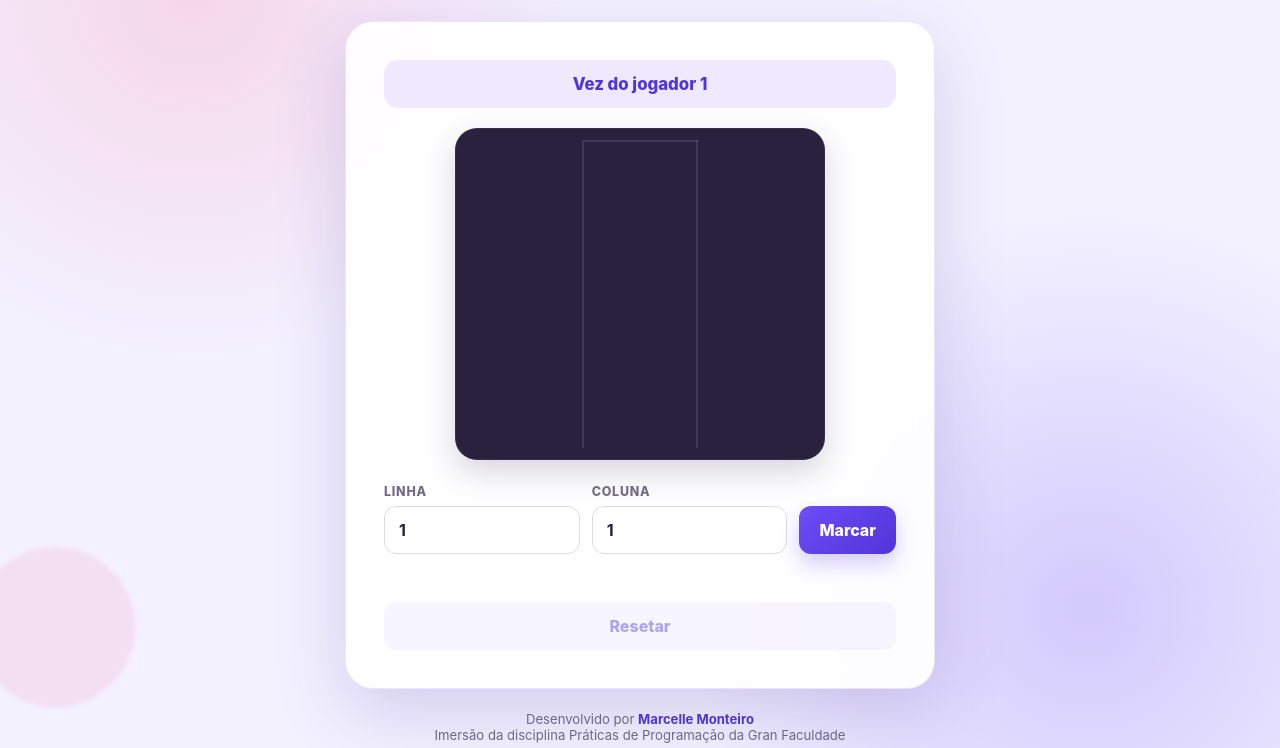
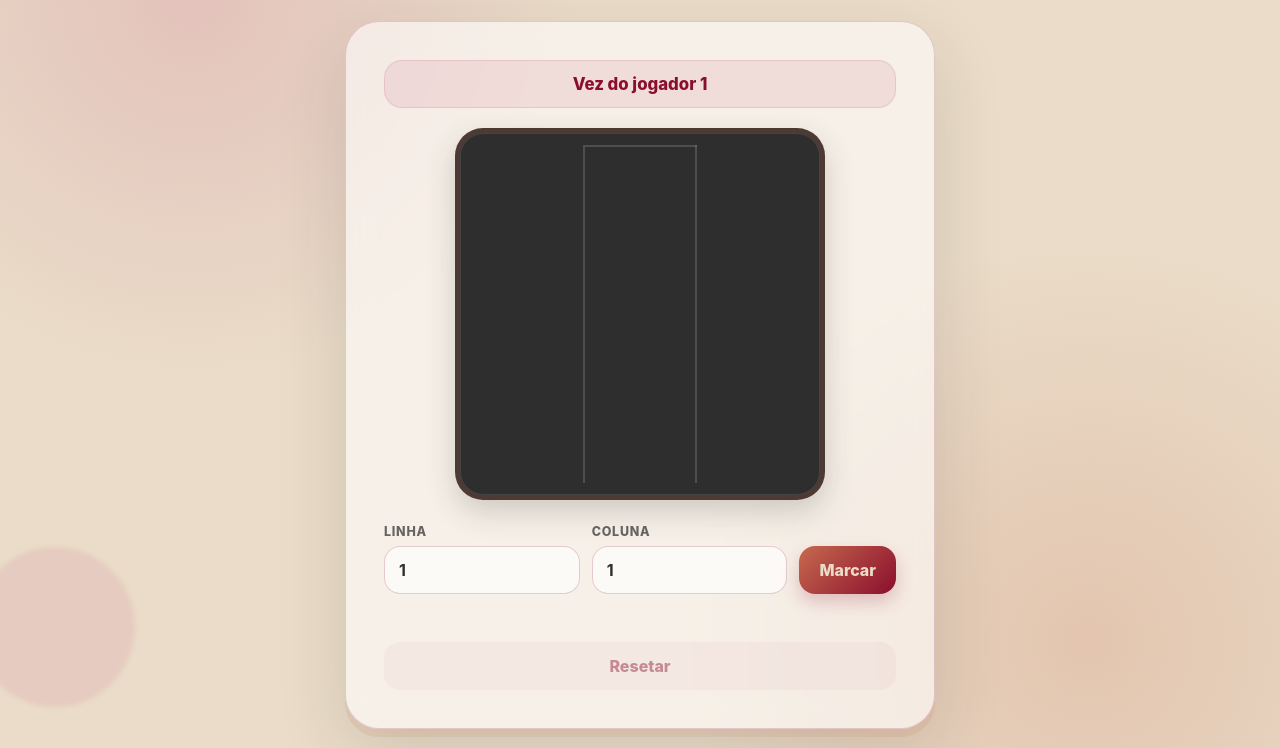
Before and after one commit to marpolos/jogo-da-velha-gran, a plain HTML site: page jogoDaVelha.html in a window 1280 px wide. Shown: the part 148-896 px from the top of the page. Drawn offline with Linux system fonts and the light colour scheme.

Commit message:
Update style.css

```diff
--- a/css/style.css
+++ b/css/style.css
@@ -1,14 +1,13 @@
 :root {
-    --background: #f3f1ff;
-    --surface: rgba(255, 255, 255, 0.92);
-    --ink: #25213a;
-    --muted: #716b86;
-    --purple: #6c4df6;
-    --purple-dark: #5134d9;
-    --purple-soft: #eee9ff;
-    --pink: #ff5c8a;
-    --border: rgba(108, 77, 246, 0.14);
-    --shadow: 0 24px 70px rgba(67, 45, 149, 0.18);
+    --background: #EADCC8;
+    --surface: rgba(255, 255, 255, 0.58);
+    --ink: #2E2E2E;
+    --muted: rgba(46, 46, 46, 0.72);
+    --cherry: #8B0E2D;
+    --terracotta: #C66A4E;
+    --rose-soft: rgba(212, 140, 161, 0.2);
+    --border: rgba(139, 14, 45, 0.18);
+    --shadow: 0 24px 70px rgba(46, 46, 46, 0.14);
 }
 
 * {
@@ -26,8 +25,8 @@ body {
     color: var(--ink);
     font-family: Inter, ui-sans-serif, system-ui, -apple-system, BlinkMacSystemFont, "Segoe UI", sans-serif;
     background:
-        radial-gradient(circle at 15% 15%, rgba(255, 92, 138, 0.18), transparent 28%),
-        radial-gradient(circle at 85% 82%, rgba(108, 77, 246, 0.24), transparent 30%),
+        radial-gradient(circle at 15% 15%, rgba(212, 140, 161, 0.32), transparent 28%),
+        radial-gradient(circle at 85% 82%, rgba(198, 106, 78, 0.2), transparent 30%),
         var(--background);
 }
 
@@ -46,7 +45,7 @@ body::before {
     height: 220px;
     top: -80px;
     right: -35px;
-    border: 1px solid rgba(108, 77, 246, 0.18);
+    border: 1px solid rgba(139, 14, 45, 0.18);
 }
 
 body::after {
@@ -54,7 +53,7 @@ body::after {
     height: 160px;
     bottom: -55px;
     left: -25px;
-    background: rgba(255, 92, 138, 0.12);
+    background: rgba(212, 140, 161, 0.2);
 }
 
 .game-shell {
@@ -68,7 +67,7 @@ body::after {
 
 .eyebrow {
     margin: 0 0 8px;
-    color: var(--purple);
+    color: var(--terracotta);
     font-size: 0.78rem;
     font-weight: 800;
     letter-spacing: 0.16em;
@@ -80,6 +79,7 @@ h1 {
     font-size: clamp(2.2rem, 8vw, 3.7rem);
     line-height: 1;
     letter-spacing: -0.055em;
+    color: var(--cherry);
 }
 
 .subtitle {
@@ -91,9 +91,11 @@ h1 {
 .game-card {
     padding: clamp(22px, 5vw, 38px);
     border: 1px solid var(--border);
-    border-radius: 28px;
+    border-radius: 34px;
     background: var(--surface);
-    box-shadow: var(--shadow);
+    box-shadow:
+        0 8px 0 rgba(198, 106, 78, 0.12),
+        var(--shadow);
     backdrop-filter: blur(14px);
 }
 
@@ -104,9 +106,10 @@ h1 {
     justify-content: center;
     margin-bottom: 20px;
     padding: 12px 16px;
-    border-radius: 14px;
-    color: var(--purple-dark);
-    background: var(--purple-soft);
+    border: 1px solid rgba(139, 14, 45, 0.1);
+    border-radius: 18px;
+    color: var(--cherry);
+    background: var(--rose-soft);
     font-size: 1.05rem;
     font-weight: 800;
     text-align: center;
@@ -117,9 +120,12 @@ h1 {
     max-width: 100%;
     margin: 0 auto;
     padding: 12px;
-    border-radius: 22px;
-    background: #28223f;
-    box-shadow: inset 0 0 0 1px rgba(255, 255, 255, 0.06), 0 12px 30px rgba(39, 31, 74, 0.18);
+    border: 5px solid rgba(198, 106, 78, 0.2);
+    border-radius: 28px;
+    background: var(--ink);
+    box-shadow:
+        inset 0 0 0 1px rgba(234, 220, 200, 0.12),
+        0 12px 30px rgba(46, 46, 46, 0.2);
 }
 
 .board table {
@@ -130,9 +136,11 @@ h1 {
 
 .board td {
     width: 33.333%;
+    height: clamp(64px, 22vw, 112px);
     aspect-ratio: 1;
-    border: 2px solid rgba(255, 255, 255, 0.1);
-    color: #fff;
+    padding: 0;
+    border: 2px solid rgba(234, 220, 200, 0.18);
+    color: var(--background);
     font-family: Georgia, "Times New Roman", serif;
     font-size: clamp(2.5rem, 12vw, 5rem);
     font-weight: 700;
@@ -184,26 +192,26 @@ input {
     width: 100%;
     min-height: 48px;
     padding: 0 14px;
-    border: 1px solid #ddd8ee;
-    border-radius: 12px;
+    border: 1px solid rgba(139, 14, 45, 0.2);
+    border-radius: 16px;
     outline: none;
     color: var(--ink);
-    background: #fff;
+    background: rgba(255, 255, 255, 0.66);
     font: inherit;
     font-weight: 700;
     transition: border-color 160ms ease, box-shadow 160ms ease;
 }
 
 input:focus {
-    border-color: var(--purple);
-    box-shadow: 0 0 0 4px rgba(108, 77, 246, 0.13);
+    border-color: var(--cherry);
+    box-shadow: 0 0 0 4px rgba(139, 14, 45, 0.12);
 }
 
 .button {
     min-height: 48px;
     padding: 0 20px;
     border: 0;
-    border-radius: 12px;
+    border-radius: 16px;
     cursor: pointer;
     font: inherit;
     font-weight: 800;
@@ -215,7 +223,7 @@ input:focus {
 }
 
 .button:focus-visible {
-    outline: 3px solid rgba(108, 77, 246, 0.26);
+    outline: 3px solid rgba(212, 140, 161, 0.7);
     outline-offset: 3px;
 }
 
@@ -225,23 +233,23 @@ input:focus {
 }
 
 .button-primary {
-    color: #fff;
-    background: linear-gradient(135deg, var(--purple), var(--purple-dark));
-    box-shadow: 0 10px 20px rgba(81, 52, 217, 0.24);
+    color: var(--background);
+    background: linear-gradient(135deg, var(--terracotta), var(--cherry));
+    box-shadow: 0 8px 18px rgba(139, 14, 45, 0.22);
 }
 
 .button-secondary {
     display: block;
     width: 100%;
     margin-top: 12px;
-    color: var(--purple-dark);
-    background: var(--purple-soft);
+    color: var(--cherry);
+    background: var(--rose-soft);
 }
 
 .alerta {
     min-height: 24px;
     margin: 12px 0 0;
-    color: #c52f5e;
+    color: var(--cherry);
     font-size: 0.9rem;
     font-weight: 800;
     text-align: center;
@@ -259,7 +267,7 @@ input:focus {
 }
 
 .footer a {
-    color: var(--purple-dark);
+    color: var(--cherry);
     font-weight: 700;
     text-decoration: none;
 }
@@ -275,7 +283,7 @@ input:focus {
     }
 
     .game-card {
-        border-radius: 22px;
+        border-radius: 28px;
     }
 
     .move-form {
```
